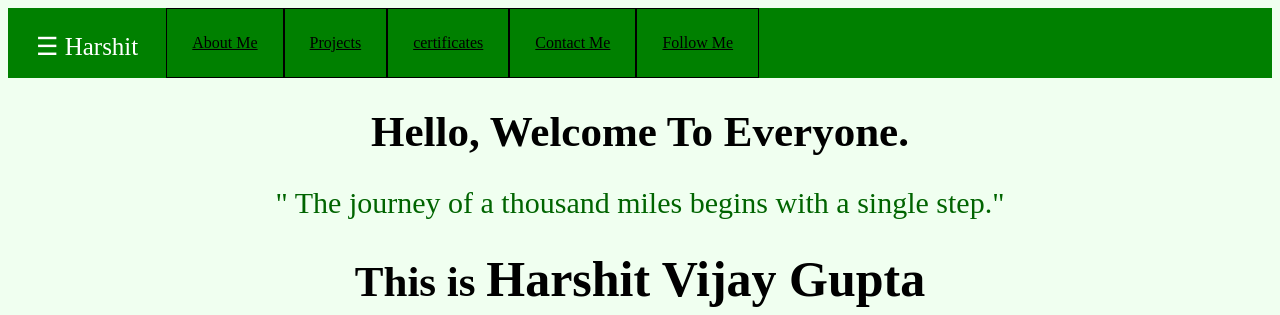
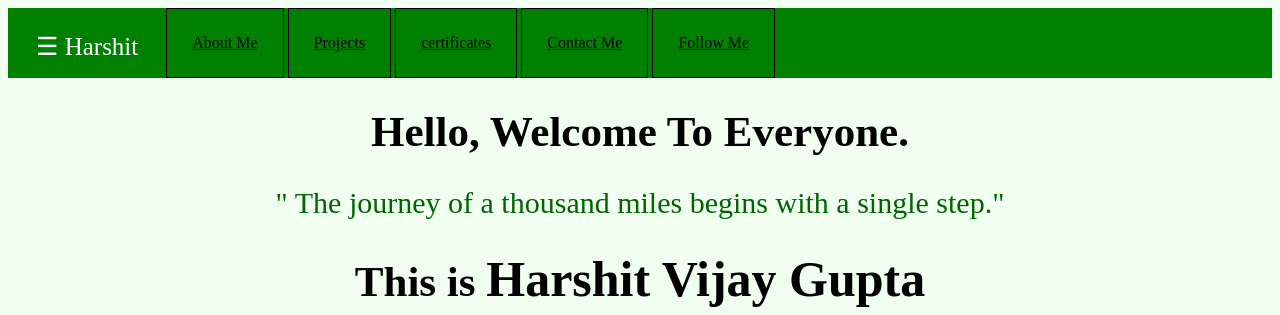
Before and after one commit to harshitvijaygupta/my-portfolio, a plain HTML site: page index.html in a window 1280 px wide. Shown: the top 315 px of the page. Drawn offline with Linux system fonts and the light colour scheme.

Commit message:
Update pfstylesheet.css

```diff
--- a/pfstylesheet.css
+++ b/pfstylesheet.css
@@ -8,7 +8,7 @@ header {
 }
 a{
 				padding:25px;
-			 float:left;
+			        text-align:center;
 				display:inline-block;
 				border:1px solid black;
 				color:black;
```
